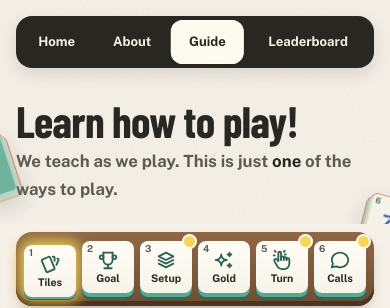
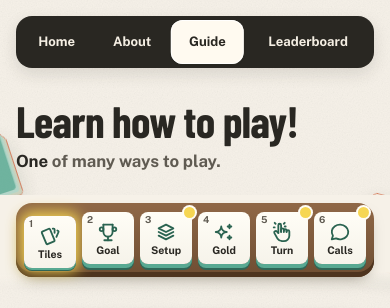
Before and after one commit to mahjongclub-uva/mahjongclub-site, a Next.js app: page /guide in a window 390 px wide. Shown: the top 308 px of the page. Built offline with nearby package versions, Linux system fonts and the light colour scheme; no server answers.

Commit message:
fix(guide): "One of many ways to play." on one line
The longer two-sentence line wrapped on every phone; this one fits at 320px.

```diff
--- a/src/app/guide/page.tsx
+++ b/src/app/guide/page.tsx
@@ -24,8 +24,7 @@ export default function Guide() {
         <header className={styles.hero}>
           <h1>Learn how to play!</h1>
           <p className={styles.qualifier}>
-            We teach as we play. This is just <strong>one</strong> of the ways
-            to play.
+            <strong>One</strong> of many ways to play.
           </p>
         </header>
         <LessonRack />
```
